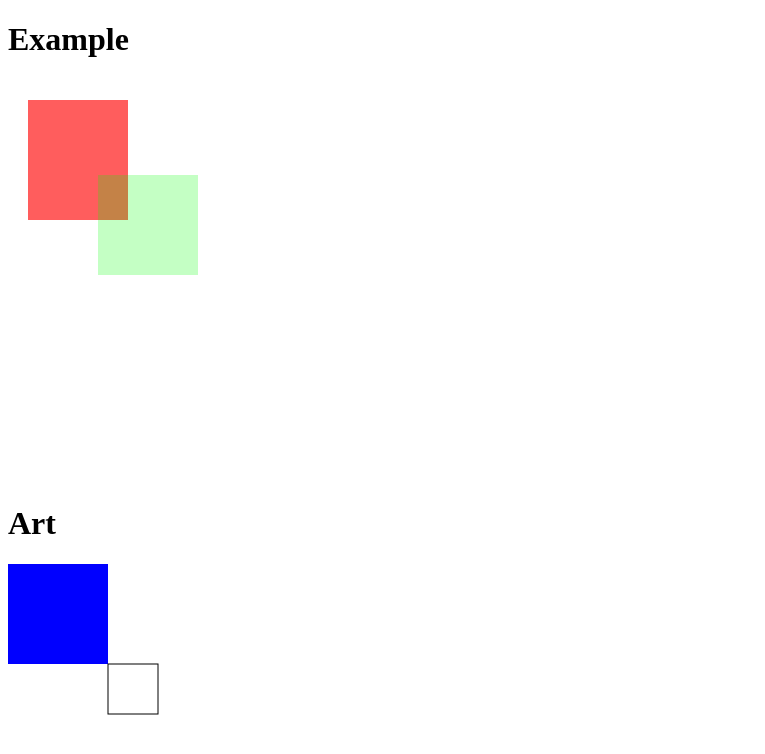
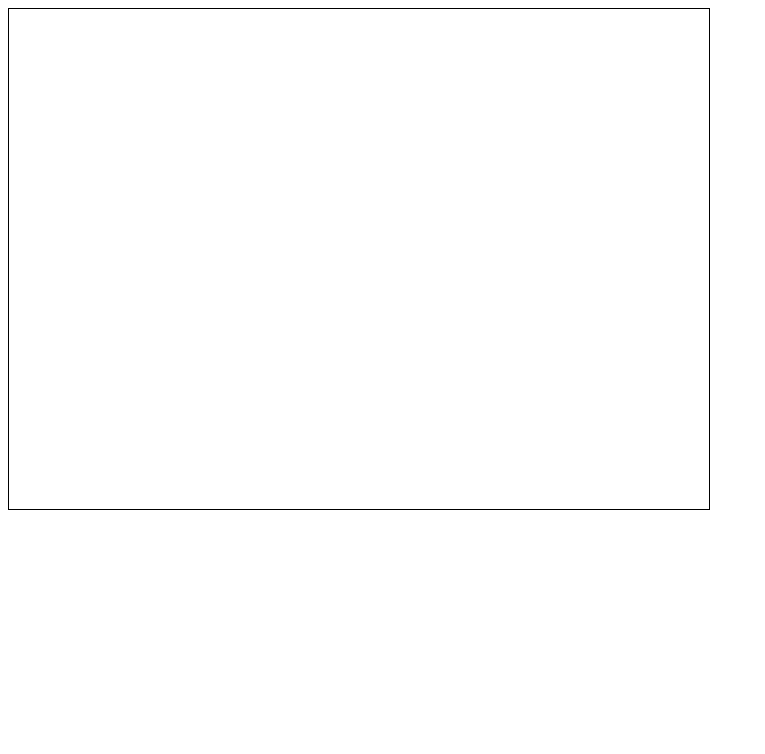
Before and after one commit to juandiseg/towerDefense, a React (Vite) app: page / in a window 1280 px wide. Shown: the top 754 px of the page, without its empty margins (0-765 px from the left). Built offline with nearby package versions, Linux system fonts and the light colour scheme.

Commit message:
adding rectangles when clicking works

```diff
--- a/src/App.tsx
+++ b/src/App.tsx
@@ -1,7 +1,6 @@
 import { useRef, useState } from 'react'
 import Tower from "./assets/Tower"
-import Canvas from "./Canvas"
-
+import Canvas from "./Components/Canvas"
 
 function App() {
   const towers = [new Tower("Regular Tower", 50),new Tower("Fire Tower", 100),new Tower("Ice Tower", 200)]
@@ -12,41 +11,12 @@ function App() {
   const [framesUntilNextWave, setTime] = useState<number>(250)
   const [playerLevel, setLevel] = useState<number>(1)
   const [currentAlignment, setCurrentAlignment] = useState("center");
-  const testCanvas = true;
 
 
 
-  const drawArt = (context: CanvasRenderingContext2D) => {
-    context.fillStyle = "blue";
-    context.fillRect(0,0,100,100);
-    context.strokeRect(100,100,50,50);
-  }
+  return (Canvas(700, 500))
 
-  const drawExample = (context: CanvasRenderingContext2D) => {
-    context.fillStyle = 'rgba(255, 0, 0, 0.637)';
-    context.fillRect(20, 20, 100, 120);
-
-    context.fillStyle = '#00ff003b';
-    context.fillRect(90, 95, 100, 100);
-  }
-
-if(testCanvas){
-  return (
-  <>
-  <h1>Example</h1>
-  <Canvas draw={drawExample} width={window.innerWidth} height={400}/>
-  <h1>Art</h1>
-  <Canvas draw={drawArt} width={window.innerWidth} height={400}/>
-  </>
-  )
-}
-
-
-
-
-
-
-else {
+  function holder(){
     return (<><p>
       The game is {gameStarted ? ("") : ("NOT")} started.
     </p>
--- a/src/Canvas.tsx
+++ /dev/null
@@ -1,24 +0,0 @@
-import { useEffect, useRef } from "react";
-
-type CanvasProps = React.DetailedHTMLProps<
-    React.CanvasHTMLAttributes<HTMLCanvasElement>,
-    HTMLCanvasElement
-> & {draw: (context: CanvasRenderingContext2D) => void};
-
-const Canvas: React.FC<CanvasProps> = ({draw, ...props}) =>{
-    const canvasRef = useRef<HTMLCanvasElement | null>(null);
-    useEffect(()=>{
-        const canvas = canvasRef.current;
-        if(!canvas){
-            return;
-        }
-        const context = canvas.getContext("2d");
-        if(!context){
-            return;
-        }
-        draw(context);
-    }, [draw])
-    return <canvas width={props.width} height={props.height} ref = {canvasRef}/>
-};
-
-export default Canvas;
--- /dev/null
+++ b/src/Components/Canvas.tsx
@@ -0,0 +1,33 @@
+import useOnDraw from "./Hooks"
+
+const Canvas = (width:number, height:number) =>{
+
+
+    function drawRectangle(ctx:any, point:any) {
+        const recHeight = 80
+        const recWidth = 50
+        if(point != null){
+            ctx.beginPath();
+            ctx.rect(point.x - recWidth/2,point.y - recHeight/2, recWidth, recHeight)
+            ctx.stroke()
+        } else {
+            console.log("point not possible")
+        }
+    }
+
+    const setCanvasRef = useOnDraw(drawRectangle, width, height);
+
+    return (
+        <canvas
+            width={width}
+            height={height}
+            style={canvasStyle}
+            ref={setCanvasRef}
+        />)
+}
+
+export default Canvas;
+
+const canvasStyle = {
+    border: "1px solid black"
+}
--- /dev/null
+++ b/src/Components/Hooks.tsx
@@ -0,0 +1,59 @@
+import { useRef } from "react";
+
+export default function useOnDraw(onDraw:any, width:number, height:number){
+
+    const canvasRef = useRef(null);
+
+    function setCanvasRef(ref:any){
+        if(!ref) return;
+        canvasRef.current = ref;
+        //initMouseMoveListener()
+        initClickListener()
+    }
+
+    function initMouseMoveListener(){
+        const mouseMoveListener = (e:any) => {
+            const coordinates = computePointInCanvas(e.clientX, e.clientY)
+            // do smtg with it
+        }
+        window.addEventListener("mousemove", mouseMoveListener)
+    }
+
+    function initClickListener(){
+        const clickListener = (e:any) => {
+            const coordinates = computePointInCanvas(e.clientX, e.clientY)
+            if(coordinates == null){
+                console.log("You clicked outside the canvas...")
+            } else {
+                console.log(coordinates)
+                const ctx = canvasRef.current.getContext('2d');
+                if(onDraw){
+                    onDraw(ctx, coordinates);
+                }
+            }
+        }
+        window.addEventListener("click", clickListener)
+    }
+
+    function computePointInCanvas(asbX:number, absY:number){
+        if(canvasRef.current){
+            const boundingRect = canvasRef.current.getBoundingClientRect();
+            let relativeCoord = {
+                x: asbX-boundingRect.left,
+                y: absY-boundingRect.top,
+            }
+            if(relativeCoord.x < 0 || relativeCoord.x > width){
+                return null;
+            }
+            if(relativeCoord.y<0 || relativeCoord.y > height){
+                return null;
+            }
+            return relativeCoord
+        }
+        return null;
+    }
+
+    //function draw
+
+    return setCanvasRef;
+}
```
Lines whose indentation alone changed are shown as unchanged.
